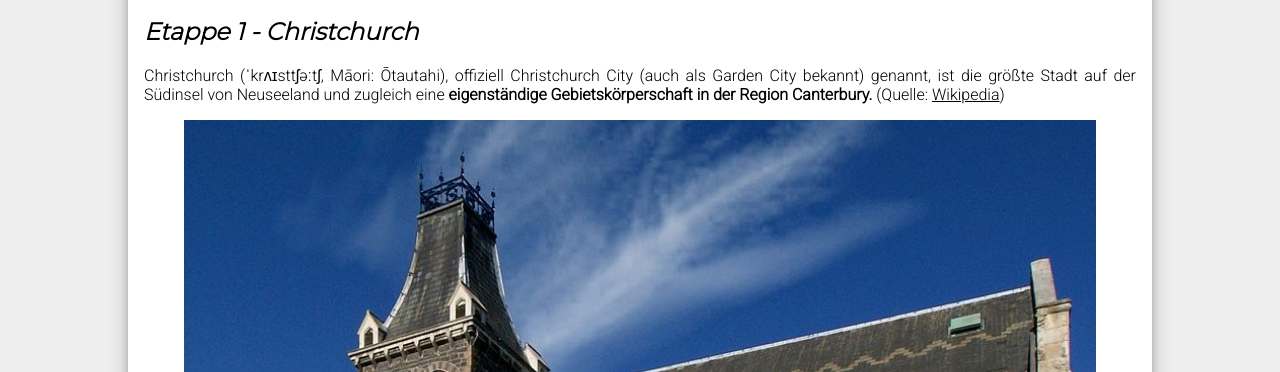
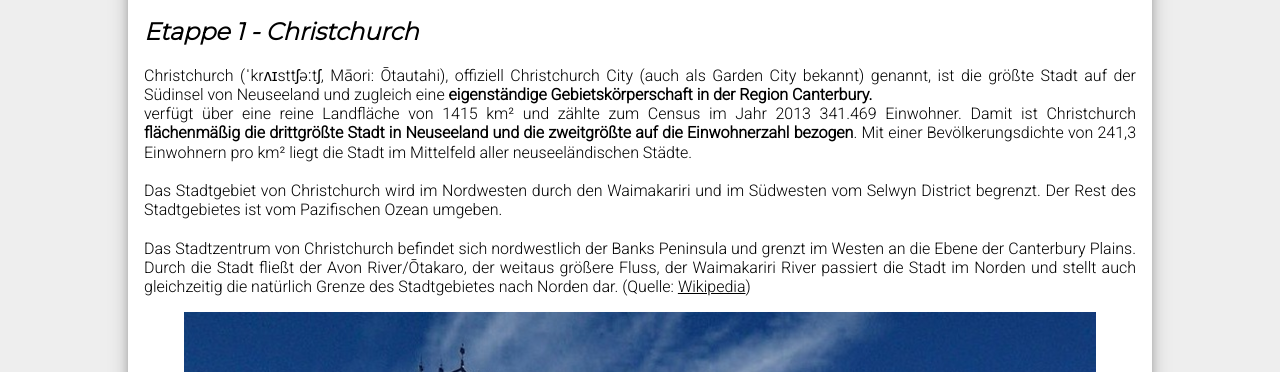
Before and after one commit to gatt-f/gatt-f.github.io, a plain HTML site: page nz/index.html in a window 1280 px wide. Shown: the part 428-800 px from the top of the page. Drawn offline with nearby package versions, Linux system fonts and the light colour scheme.

Commit message:
Text zu Christchurch erweitert und Beauty File gemacht

```diff
--- a/nz/index.html
+++ b/nz/index.html
@@ -47,6 +47,18 @@
                 Christchurch (ˈkrʌɪsttʃəːtʃ, Māori: Ōtautahi), offiziell Christchurch City (auch als Garden City
                 bekannt) genannt, ist die größte Stadt auf der Südinsel von Neuseeland und zugleich eine
                 <strong>eigenständige Gebietskörperschaft in der Region Canterbury.</strong>
+                <br> verfügt über eine reine Landfläche von 1415 km² und zählte zum Census im Jahr 2013 341.469
+                Einwohner. Damit ist Christchurch <strong>flächenmäßig die drittgrößte Stadt in Neuseeland und die
+                    zweitgrößte auf die Einwohnerzahl bezogen</strong>. Mit einer Bevölkerungsdichte von 241,3
+                Einwohnern pro km² liegt die Stadt im Mittelfeld aller neuseeländischen Städte.
+
+                <br><br>Das Stadtgebiet von Christchurch wird im Nordwesten durch den Waimakariri und im Südwesten vom
+                Selwyn District begrenzt. Der Rest des Stadtgebietes ist vom Pazifischen Ozean umgeben.
+
+                <br><br>Das Stadtzentrum von Christchurch befindet sich nordwestlich der Banks Peninsula und grenzt im
+                Westen an die Ebene der Canterbury Plains. Durch die Stadt fließt der Avon River/Ōtakaro, der weitaus
+                größere Fluss, der Waimakariri River passiert die Stadt im Norden und stellt auch gleichzeitig die
+                natürlich Grenze des Stadtgebietes nach Norden dar.
                 (Quelle: <a href="https://de.wikipedia.org/wiki/Christchurch">Wikipedia</a>)</p>
 
             <figure>
```
